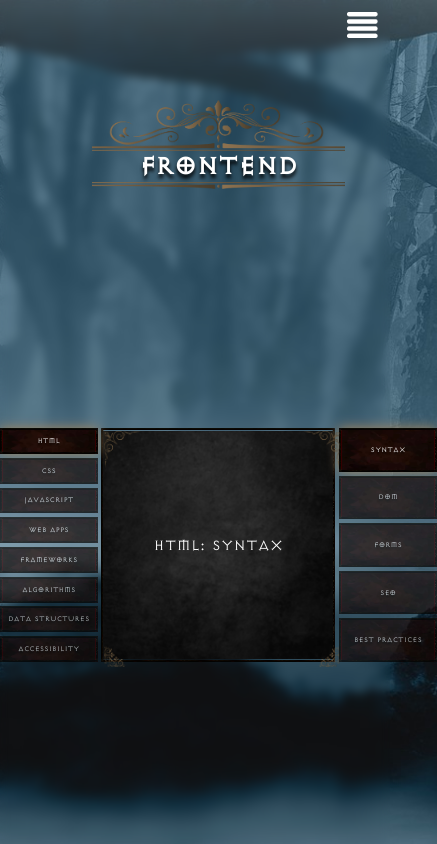
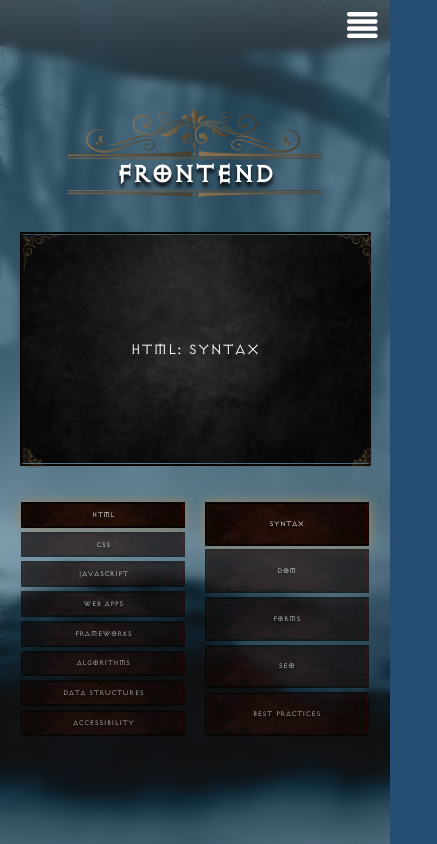
Before and after one commit to Arncil/previous-portfolio-website, a plain HTML site: page resources/html/skills/frontend.html in a window 390 px wide. Shown: the whole page, 437 px wide, since content can reach past the window. Drawn offline with Linux system fonts and the light colour scheme.

Commit message:
Fix responsiveness at frontend page

```diff
--- a/resources/css/style.css
+++ b/resources/css/style.css
@@ -1363,6 +1363,7 @@ main {
         font-size: var(--font-size-400);
     }
 }
+
 /* 🥁 🥁🥁🥁🥁🥁🥁 🥁 */
 /* 🥁 PAGE:  SKILLS  🥁 */
 /* 📱📱 SMALL  SCREEN 📱📱 */
@@ -1418,17 +1419,17 @@ main {
         font-size: var(--font-size-700);
     }
 }
-#frontend-page {
+
+
+/* 🎹🎹🎹🎹 🎹🎹🎹🎹 */
+/* 🎹 SKILLS: PAGES 🎹 */
+.skills-pages {
     /* position */
     grid-template-rows: 10vmin 1fr 3fr;
     grid-template-columns: 1fr 1fr 1fr;
     gap: 1vmin
 }
-/* ✨✨✨✨ ✨✨✨✨ */
-/* ✨ PAGE: FRONTEND ✨ */
-#frontend-page h1 {
-    /* box model */
-    margin-top: 1vmin;
+.skills-pages h1 {
     /* text */
     font-size: var(--font-size-700);
     /* position */
@@ -1504,7 +1505,7 @@ main {
 }
 .container-skills-nav ul {
     display: none;
-    grid-template-columns: repeat(auto-fit, minmax(max-content, 1fr));
+    grid-template-rows: repeat(auto-fit, minmax(max-content, 1fr));
     place-items: center;
     row-gap: 1vmin;
     width: 100%;
@@ -1514,10 +1515,8 @@ main {
     /* position */
     grid-column: 1 / 1;
     justify-self: right;
-
-    grid-template-columns: repeat(auto-fit, minmax(max-content, 1fr));
+    grid-template-rows: repeat(auto-fit, minmax(max-content, 1fr));
     row-gap: 1vmin;
-
 }
 .container-categories-nav li, .container-skills-nav li{
     /* box model */
@@ -1554,7 +1553,77 @@ main {
     /* animation */
 	animation: jello-horizontal 0.9s both;
     /* other */
-    box-shadow: 0 0 3vmin 0 var(--color-gold-500);
     cursor: pointer;
-    opacity: 0.8;
-}
+    opacity: 1;
+}
+
+/* 🎹🎹🎹🎹 🎹🎹🎹🎹 */
+/* 🎹 SKILLS: PAGES 🎹 */
+/* 💻  MEDIUM SCREEN 💻 */
+@media (max-width: 1100px) {
+    .skills-pages {
+        /* position */
+        grid-template-rows: 1fr 3fr;
+    }
+    .skills-pages h1 {
+        /* position */
+        grid-row: 1 / 1;
+    }
+    .container-skills {
+        /* box model */
+        width: 50vmin;
+        /* position */
+        grid-row: 2 / 2;
+    }
+    .container-skills::before {
+        /* box model */
+        width: 48vmin;
+        height: 58vmin;
+    }
+    .container-skills-nav, .container-categories-nav {
+        /* box model */
+        width: 20vmin;
+        /* position */
+        grid-row: 2 / 2;
+    }
+}
+
+/* 🎹🎹🎹🎹 🎹🎹🎹🎹 */
+/* 🎹 SKILLS: PAGES 🎹 */
+/* 📱📱 SMALL  SCREEN 📱📱 */
+@media (max-width: 500px) {
+    .skills-pages {
+        /* position */
+        grid-template-rows: 1fr 1fr 3fr 1fr 1fr;
+        grid-template-columns: 1fr 1fr;
+        gap: 5vmin
+    }
+    .skills-pages h1 {
+        /* position */
+        grid-row: 2 / 2;
+        grid-column: span 2;
+    }
+    .container-skills {
+        /* box model */
+        width: 90vmin;
+        /* position */
+        grid-row: 3 / 3;
+        grid-column: span 2;
+    }
+    .container-skills::before {
+        /* box model */
+        width: 88vmin;
+        height: 58vmin;
+    }
+    .container-categories-nav {
+        width: 42vmin;
+        grid-row: 4 / 4;
+        grid-column: 1 / 1;
+    }
+    .container-skills-nav {
+        width: 42vmin;
+        grid-row: 4 / 4;
+        grid-column: 2 / 2;
+    }
+
+}
--- a/resources/html/skills/frontend.html
+++ b/resources/html/skills/frontend.html
@@ -23,7 +23,7 @@
             </ul>
         </nav>
     </header>
-    <main id="frontend-page">
+    <main class="skills-pages">
         <nav id="side-menu" class="side-menu">
             <ul>
                 <li><a class="button" href="../../../index.html">Home</a></li>
@@ -63,6 +63,9 @@
                 <article>JavaScript: Documentation</article>
                 <article>JavaScript: Best Practices</article>
             </div>
+            <div>
+                <article>Web Apps: Streams</article>
+            </div>
         </section>
         <section class="container-skills-nav">
             <ul>
@@ -91,6 +94,9 @@
                 <li>Documentation</li>
                 <li>Best Practices</li>
             </ul>
+            <ul>
+                <li>Streams</li>
+            </ul>
         </section>
         <ul class="container-categories-nav">
             <li>HTML</li>
```
